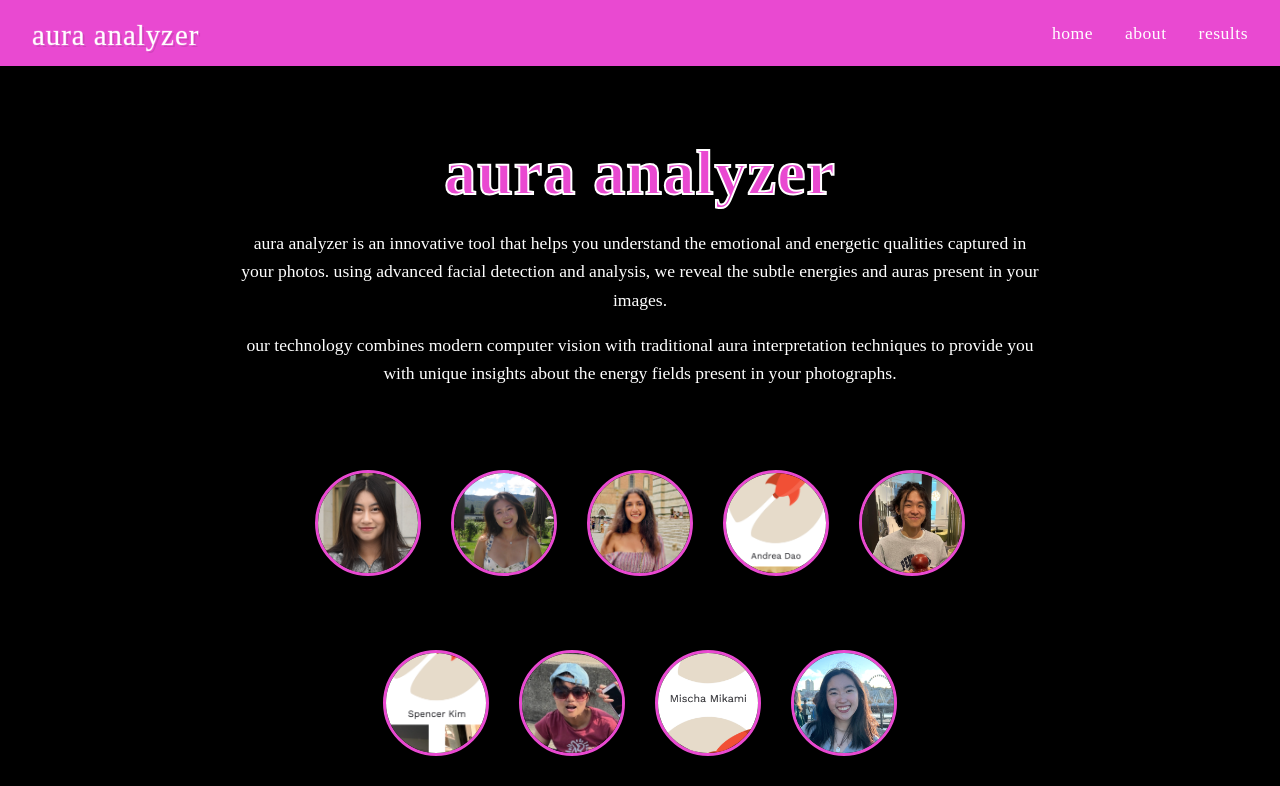
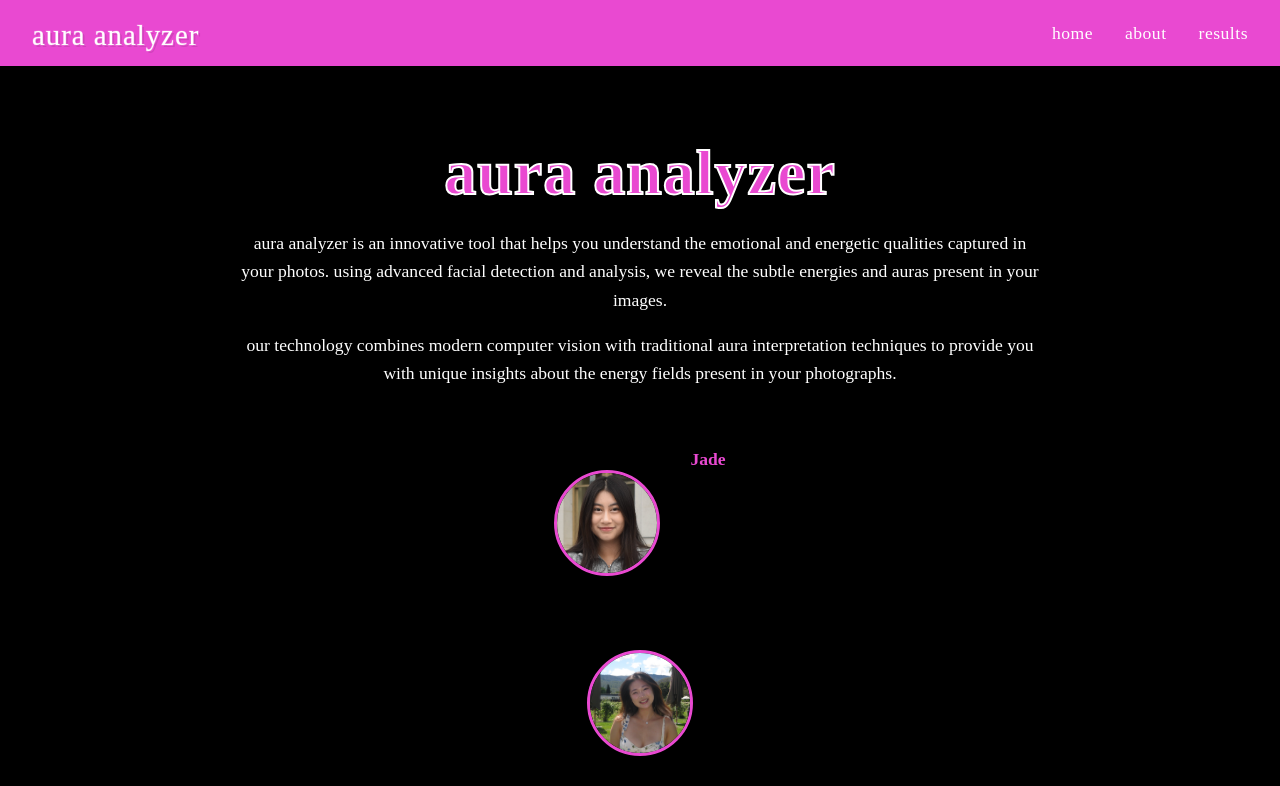
Before and after one commit to callaunchpad/aura-analyzer-web, a React (Vite) app: page /about in a window 1280 px wide. Shown: the top 786 px of the page. Built offline with nearby package versions, Linux system fonts and the light colour scheme.

Commit message:
jade name

```diff
--- a/src/pages/About.module.css
+++ b/src/pages/About.module.css
@@ -54,6 +54,14 @@
   gap: 30px;
 }
 
+.faceName {
+  font-size: 1.1rem;
+  font-weight: bold;
+  color: #e949d1;
+  margin-top: 8px;
+  font-family: "Futura", cursive;
+}
+
 .roundImage {
   width: 100px;
   height: 100px;
--- a/src/pages/About.tsx
+++ b/src/pages/About.tsx
@@ -21,6 +21,9 @@ const About = () => {
       <div className={styles.facesGrid}>
         <div className={styles.facesRow}>
           <img src="jade.png" className={styles.roundImage} alt="Jade" />
+          <p className={styles.faceName}>Jade</p>
+        </div>
+        <div>
           <img src="kathryn.png" className={styles.roundImage} alt="Kathryn" />
           <img src="anaisha.png" className={styles.roundImage} alt="Anaisha" />
           <img src="andrea.png" className={styles.roundImage} alt="Andrea" />
```
Also changed, not shown: andrea.png, spencer.png.
